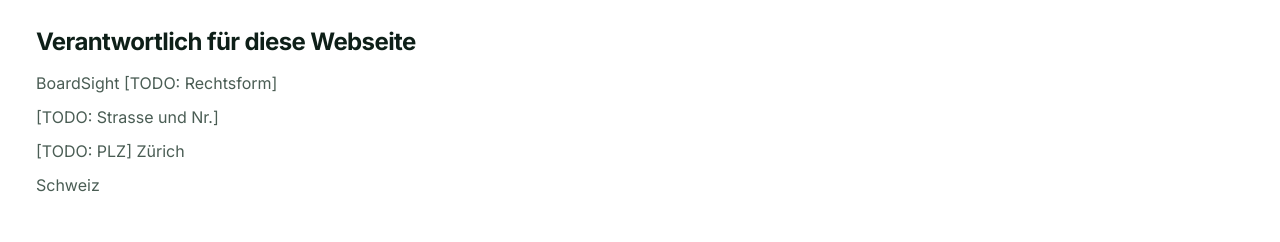
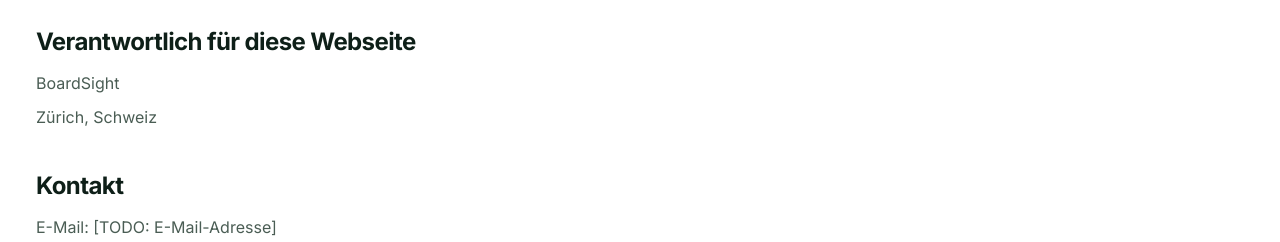
Before and after one commit to maxmeyerx1/boardsight-website, a Next.js app: page /impressum in a window 1280 px wide. Shown: the part 493-735 px from the top of the page. Built offline with nearby package versions, Linux system fonts and the light colour scheme; no server answers.

Commit message:
Show BoardSight, Zürich as provider in legal pages
Co-Authored-By: Claude Opus 5.5 <noreply@anthropic.com>

```diff
--- a/src/content/legal.ts
+++ b/src/content/legal.ts
@@ -26,10 +26,8 @@ export const impressum: LegalPage = {
     {
       heading: "Verantwortlich für diese Webseite",
       paragraphs: [
-        "BoardSight [TODO: Rechtsform]",
-        "[TODO: Strasse und Nr.]",
-        "[TODO: PLZ] Zürich",
-        "Schweiz",
+        "BoardSight",
+        "Zürich, Schweiz",
       ],
     },
     {
@@ -68,7 +66,7 @@ export const datenschutz: LegalPage = {
     {
       heading: "1. Verantwortliche Stelle",
       paragraphs: [
-        "BoardSight [TODO: Rechtsform], [TODO: Strasse und Nr.], [TODO: PLZ] Zürich, Schweiz.",
+        "BoardSight, Zürich, Schweiz.",
         "Kontakt für Datenschutzanfragen: [TODO: E-Mail-Adresse]",
       ],
     },
```
